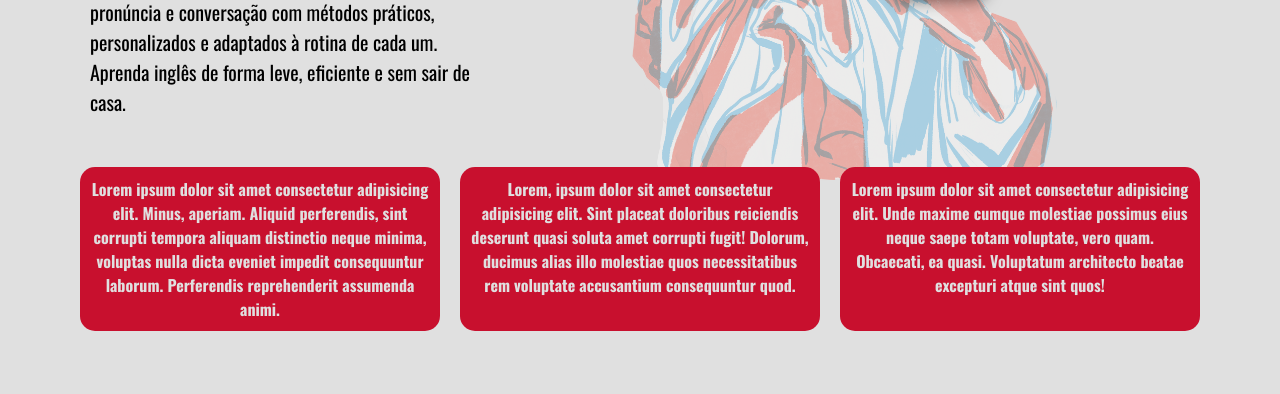
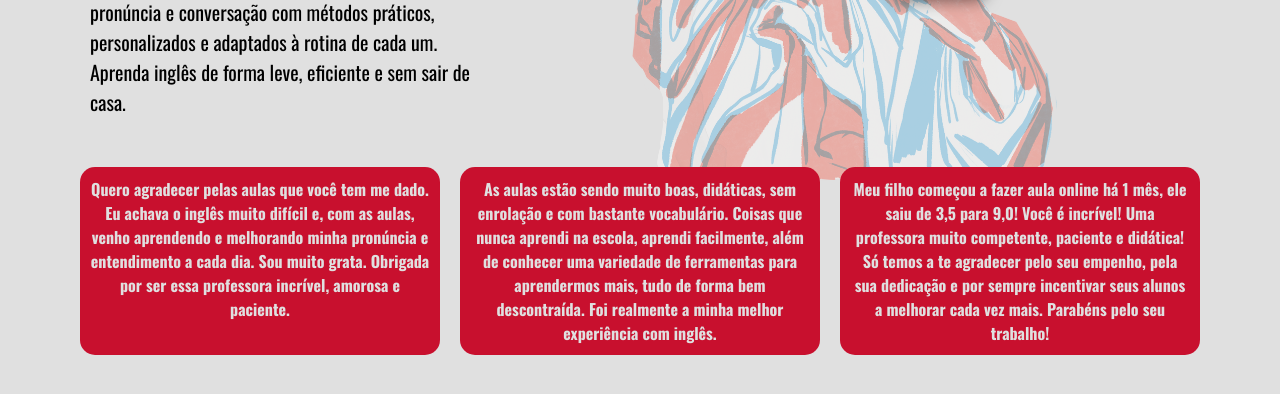
Before and after one commit to Lahyz/Lading-Page---Ingles, a plain HTML site: page index.html in a window 1280 px wide. Shown: the part 404-798 px from the top of the page. Drawn offline with nearby package versions, Linux system fonts and the light colour scheme.

Commit message:
depoimentos

```diff
--- a/index.html
+++ b/index.html
@@ -41,11 +41,16 @@ Aprenda inglês de forma leve, eficiente e sem sair de casa.</p>
 
 
         <section class="depoimento">
- <p class="depoimento1">Lorem ipsum dolor sit amet consectetur adipisicing elit. Minus, aperiam. Aliquid perferendis, sint corrupti tempora aliquam distinctio neque minima, voluptas nulla dicta eveniet impedit consequuntur laborum. Perferendis reprehenderit assumenda animi.</p>
+ <p class="depoimento1">Quero agradecer pelas aulas que você tem me dado. Eu achava o inglês muito difícil e, com as aulas, venho aprendendo e melhorando minha pronúncia e entendimento a cada dia. Sou muito grata. Obrigada por ser essa professora incrível, amorosa e paciente.</p>
 
- <p class="depoimento2">Lorem, ipsum dolor sit amet consectetur adipisicing elit. Sint placeat doloribus reiciendis deserunt quasi soluta amet corrupti fugit! Dolorum, ducimus alias illo molestiae quos necessitatibus rem voluptate accusantium consequuntur quod.</p>
+ <p class="depoimento2">As aulas estão sendo muito boas, didáticas, sem enrolação e com bastante vocabulário. Coisas que nunca aprendi na escola, aprendi facilmente, além de conhecer uma variedade de ferramentas para aprendermos mais, tudo de forma bem descontraída. Foi realmente a minha melhor experiência com inglês.</p>
 
- <p class="depoimento3">Lorem ipsum dolor sit amet consectetur adipisicing elit. Unde maxime cumque molestiae possimus eius neque saepe totam voluptate, vero quam. Obcaecati, ea quasi. Voluptatum architecto beatae excepturi atque sint quos!</p>
+ <p class="depoimento3">Meu filho começou a fazer aula online há 1 mês, ele saiu de 3,5 para 9,0!
+Você é incrível!
+Uma professora muito competente, paciente e didática!
+Só temos a te agradecer pelo seu empenho, pela sua dedicação e por sempre incentivar seus alunos a melhorar cada vez mais.
+Parabéns pelo seu trabalho!
+ </p>
         </section>
     </div>
 
```
